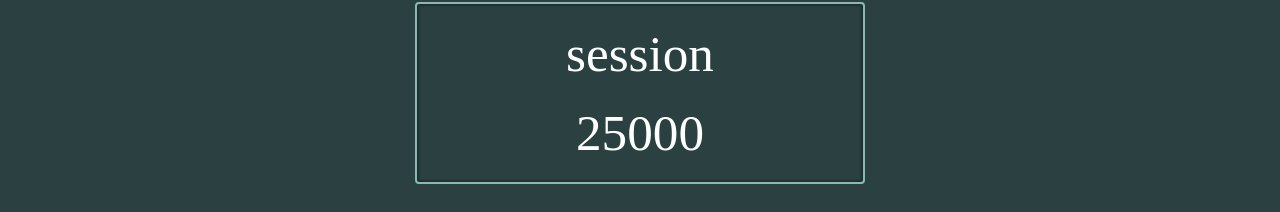
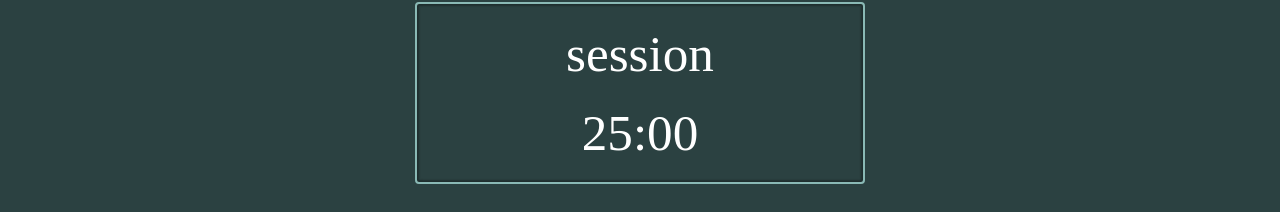
Before and after one commit to donjosef/pomodoro-clock, a React (Create React App) app: page / in a window 1280 px wide. Shown: the part 242-454 px from the top of the page. Built offline with nearby package versions, Linux system fonts and the light colour scheme.

Commit message:
Display the remaining time on Display component

```diff
--- a/src/components/Display/Display.js
+++ b/src/components/Display/Display.js
@@ -1,11 +1,17 @@
 import React from 'react'
 
 export default function Display(props) {
-  const {mode} = props;
+  const {mode, seconds} = props;
+
+  const mins = Math.floor(seconds / 60);
+  const remainingSecs = Math.floor(seconds % 60);
+
   return (
     <div className="Display">
       <p id="timer-label">{mode}</p>
-      <div id="time-left">25000</div>
+      <div id="time-left">
+      {mins < 10 ? '0' + mins : mins}:{remainingSecs < 10 ? '0' + remainingSecs : remainingSecs}
+      </div>
     </div>
   );
 }
```
